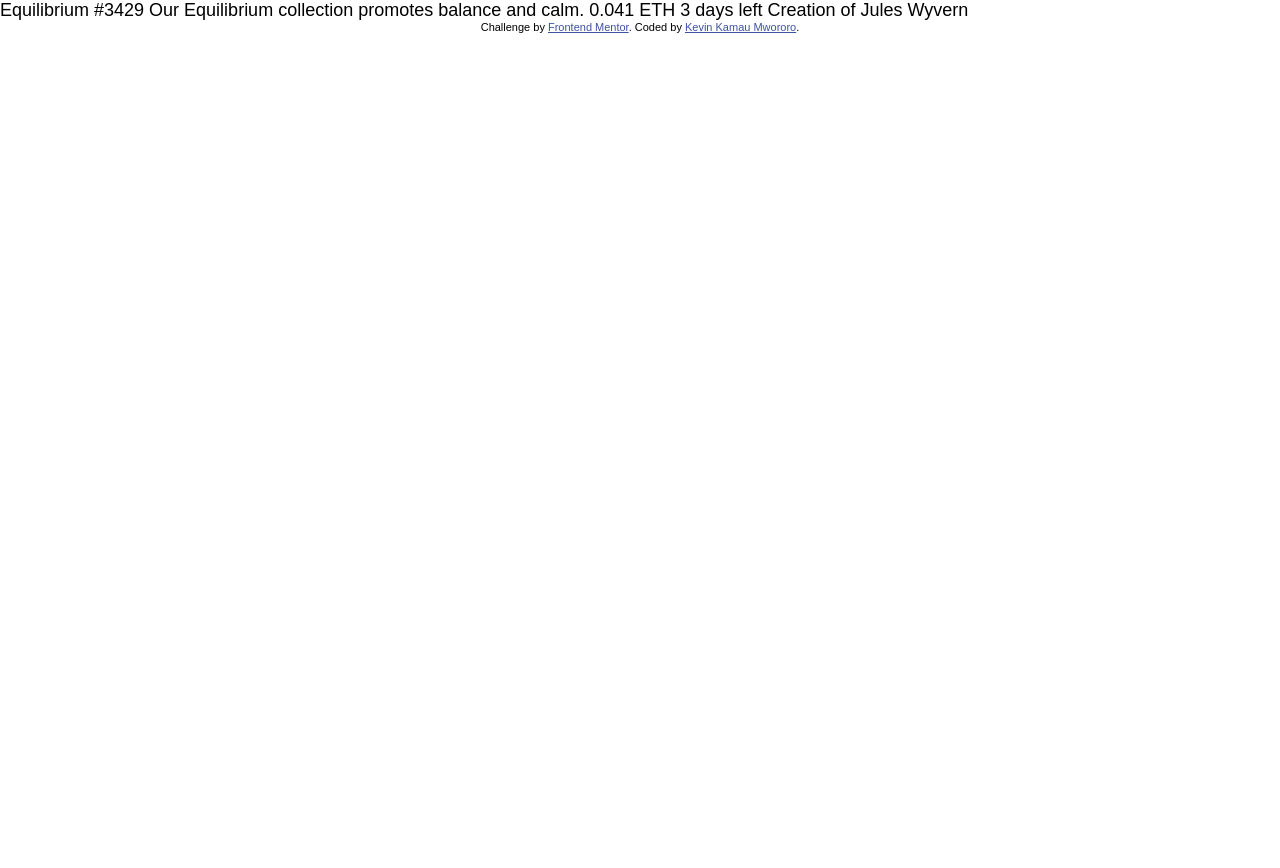
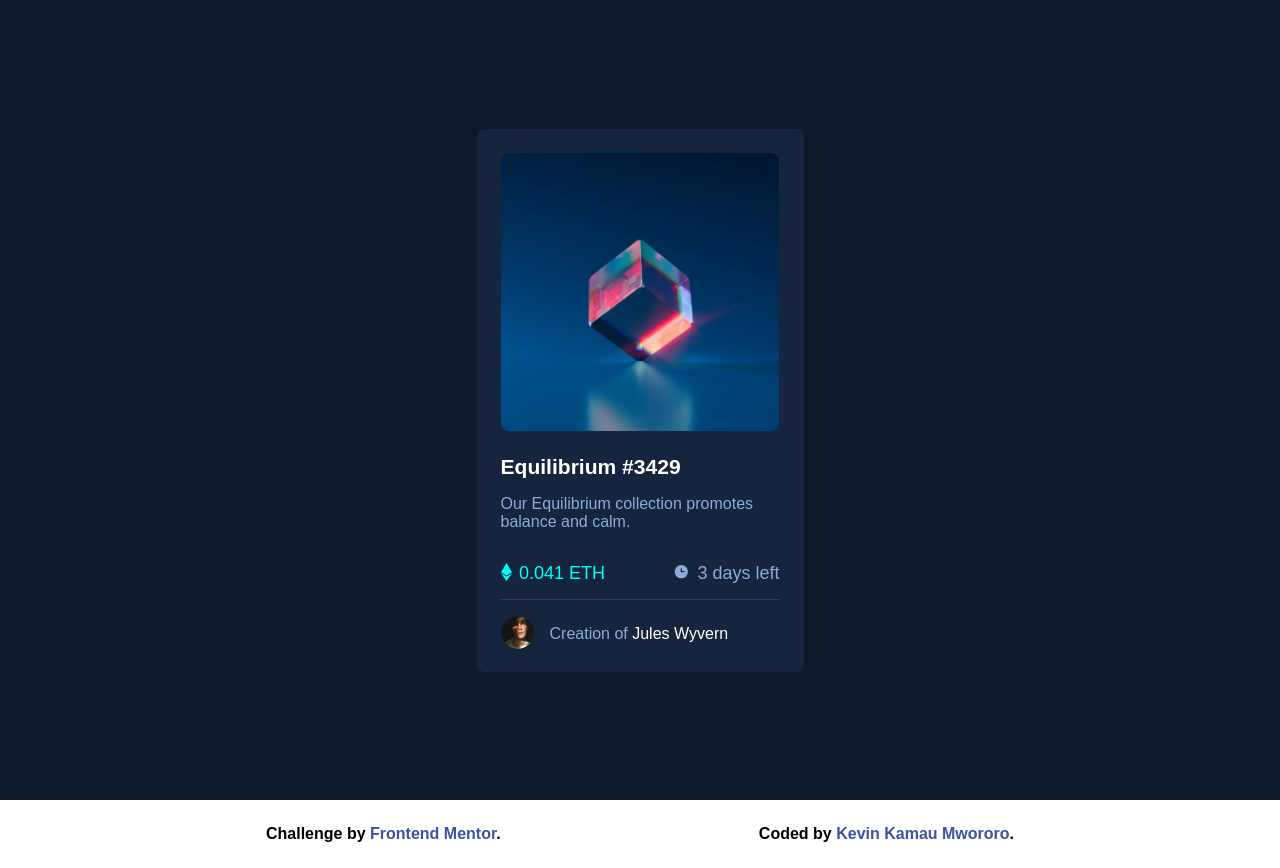
Before and after one commit to mwororokevin/nft-preview-card-component, a plain HTML site: page index.html in a window 1280 px wide. Before the commit the page ends 800 px from the top, so only its background shows below. Drawn offline with Linux system fonts and the light colour scheme.

Commit message:
Add the completed project.

```diff
--- a/index.html
+++ b/index.html
@@ -11,18 +11,55 @@
 </head>
 <body>
 
-  Equilibrium #3429
-
-  Our Equilibrium collection promotes balance and calm.
-
-  0.041 ETH
-  3 days left
-
-  Creation of Jules Wyvern
-
-  <div class="attribution">
-    Challenge by <a href="https://www.frontendmentor.io?ref=challenge" target="_blank">Frontend Mentor</a>.
-    Coded by <a href="https://mwororokevin.github.io" target="_blank">Kevin Kamau Mwororo</a>.
-  </div>
+  <main class="card-wrapper">
+    <div class="card">
+      <div class="card-img">
+        <img src="images/image-equilibrium.jpg" class="card-img-top" alt="" aria-hidden="true">
+        <div class="card-img-overlay">
+          <img src="images/icon-view.svg">
+        </div>
+      </div>
+      <div class="card-title">
+        <h3>
+          Equilibrium #3429
+        </h3>
+      </div>
+      <div class="card-details">
+        <p>
+          Our Equilibrium collection promotes balance and calm.
+        </p>
+      </div>
+      <div class="card-meta">
+        <div class="left">
+          <span>
+            <svg width="11" height="18" xmlns="http://www.w3.org/2000/svg"><path d="M11 10.216 5.5 18 0 10.216l5.5 3.263 5.5-3.262ZM5.5 0l5.496 9.169L5.5 12.43 0 9.17 5.5 0Z" fill="#00FFF8"/></svg>
+          </span> <p>0.041 ETH</p>
+        </div>
+        <div class="right">
+          <span>
+            <svg width="17" height="17" xmlns="http://www.w3.org/2000/svg"><path d="M8.305 2.007a6.667 6.667 0 1 0 0 13.334 6.667 6.667 0 0 0 0-13.334Zm2.667 7.334H8.305a.667.667 0 0 1-.667-.667V6.007a.667.667 0 0 1 1.334 0v2h2a.667.667 0 0 1 0 1.334Z" fill="#8BACD9"/></svg>
+          </span> <p>3 days left</p>
+        </div>
+      </div>
+      <div class="card-seperator"></div>
+      <div class="card-creator">
+        <div class="card-creator-avator">
+          <img src="images/image-avatar.png" alt="">
+        </div>
+        <div class="card-creator-details">
+          <span>Creation of</span>
+          <span> Jules Wyvern</span>
+        </div>
+      </div>
+    </div>
+  </main>
+  <footer class="attribution">
+    <div>
+      Challenge by <a href="https://www.frontendmentor.io/challenges/nft-preview-card-component-SbdUL_w0U" target="_blank"> Frontend Mentor</a>.
+    </div>
+    <div>
+      Coded by <a href="https://mwororokevin.github.io" target="_blank"> Kevin Kamau Mwororo</a>.
+    </div>
+  </footer>
 </body>
 </html>
--- a/style.css
+++ b/style.css
@@ -2,7 +2,7 @@
 
 :root {
     --soft-blue: hsl(215, 51%, 70%);
-    --cyan: hsl(178, 10%, 50%);
+    --cyan: hsl(178, 100%, 50%);
     --main-bg-blue: hsl(217, 54%, 11%);
     --card-bg-blue: hsl(216, 50%, 16%);
     --line-blue: hsl(215, 32%, 27%);
@@ -12,17 +12,168 @@
 * {
     margin: 0;
     padding: 0;
+    box-sizing: border-box;
 }
 
 body {
     font-family: 'Outfit', sans-serif;
     font-size: 18px;
+    background: var(--white);
+}
+
+.card-wrapper {
+    width: 100%;
+    height: 100vh;
+    background: var(--main-bg-blue);
+    display: flex;
+    justify-content: center;
+}
+
+.card {
+    width: 327px;
+    height: 543px;
+    background: var(--card-bg-blue);
+    padding: 24px;
+    margin: auto;
+    border-radius: 8px;
+}
+
+.card-img {
+    margin-bottom: 24px;
+    position: relative;
+    display: flex;
+    justify-content: center;
+    align-items: center;
+    width: 278px;
+    height: 278px;
+}
+
+.card-img:hover {
+    cursor: pointer;
+}
+
+.card-img:hover .card-img-overlay {
+    opacity: 1;
+}
+
+.card-img-top {
+    width: 100%;
+    height: 100%;
+    border-radius: 8px;
+}
+
+.card-img-overlay {
+    position: absolute;
+    width: 100%;
+    height: 100%;
+    display: flex;
+    justify-content: center;
+    align-items: center;
+    opacity: 0;
+    background-color: hsla(178, 100%, 50%, 0.5);
+    border-radius: 8px;
+}
+
+.card-title {
+    margin-bottom: 12px;
+    color: var(--white);
+    height: 28px;
+}
+
+.card-title h3 {
+    font-family: 'Outfit', sans-serif;
+}
+
+.card-details {
+    height: 52px;
+    width: 100%;
+    color: var(--soft-blue);
+    font-size: 16px;
+    margin-bottom: 16px;
+}
+
+.card-meta {
+    display: flex;
+    justify-content: space-between;
+    margin-bottom: 16px;
+}
+
+.card-meta .left {
+    color: var(--cyan);
+}
+
+.card-meta .right {
+    color: var(--soft-blue);
+}
+
+.card-meta span {
+    margin-right: 7.48px;
+}
+
+.card-meta .left,
+.card-meta .right {
+    height: 20px;
+    display: flex;
+}
+
+.card-meta p {
+    font-family: 'Outfit', sans-serif;
+}
+
+.card-seperator {
+    margin-bottom: 16px;
+    width: 100%;
+    height: 1px;
+    background: var(--line-blue);
+}
+
+.card-creator {
+    font-size: 16px;
+    display: flex;
+    justify-content: left;
+    align-items: center;
+}
+
+.card-creator img {
+    width: 33px;
+    height: 33px;
+    border-radius: 50px;
+}
+
+.card-creator .card-creator-details span:nth-child(1) {
+    color: var(--soft-blue);
+    margin-left: 16px;
+}
+
+.card-creator .card-creator-details span:nth-child(2) {
+    color: var(--white);
+}
+
+.card-creator .card-creator-details span:nth-child(2):hover,
+.card-title h3:hover {
+    color: var(--cyan);
+    cursor: pointer;
 }
 
 .attribution {
-    font-size: 11px; text-align: center;
+    font-size: 16px;
+    font-weight: bold;
+    padding: 25px 10px;
+    display: flex;
+    justify-content: space-between;
+}
+
+@media only screen and (min-width: 640px) {
+    .attribution {
+        display: flex;
+        justify-content: space-between;
+        width: 60%;
+        margin: 0 auto;
+    }
 }
 
 .attribution a {
     color: hsl(228, 45%, 44%);
+    text-decoration: none;
+
 }
```
